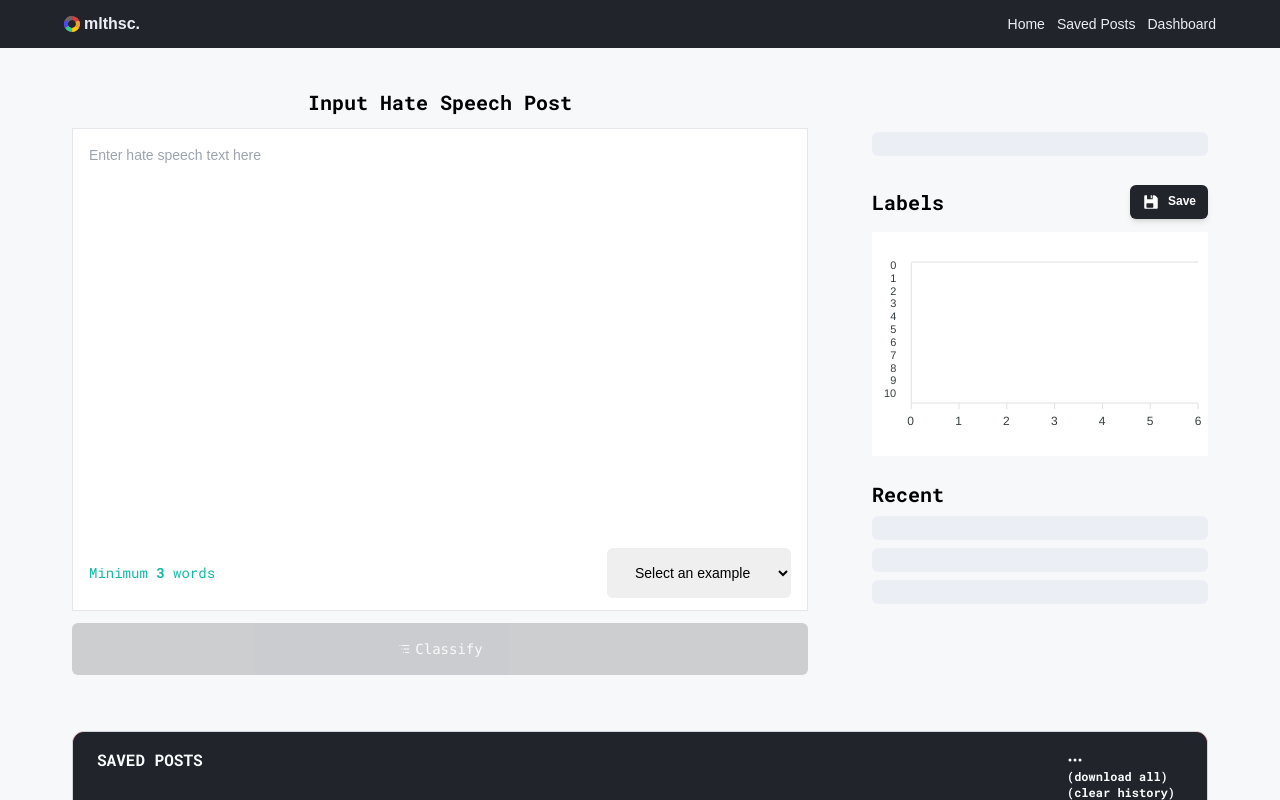
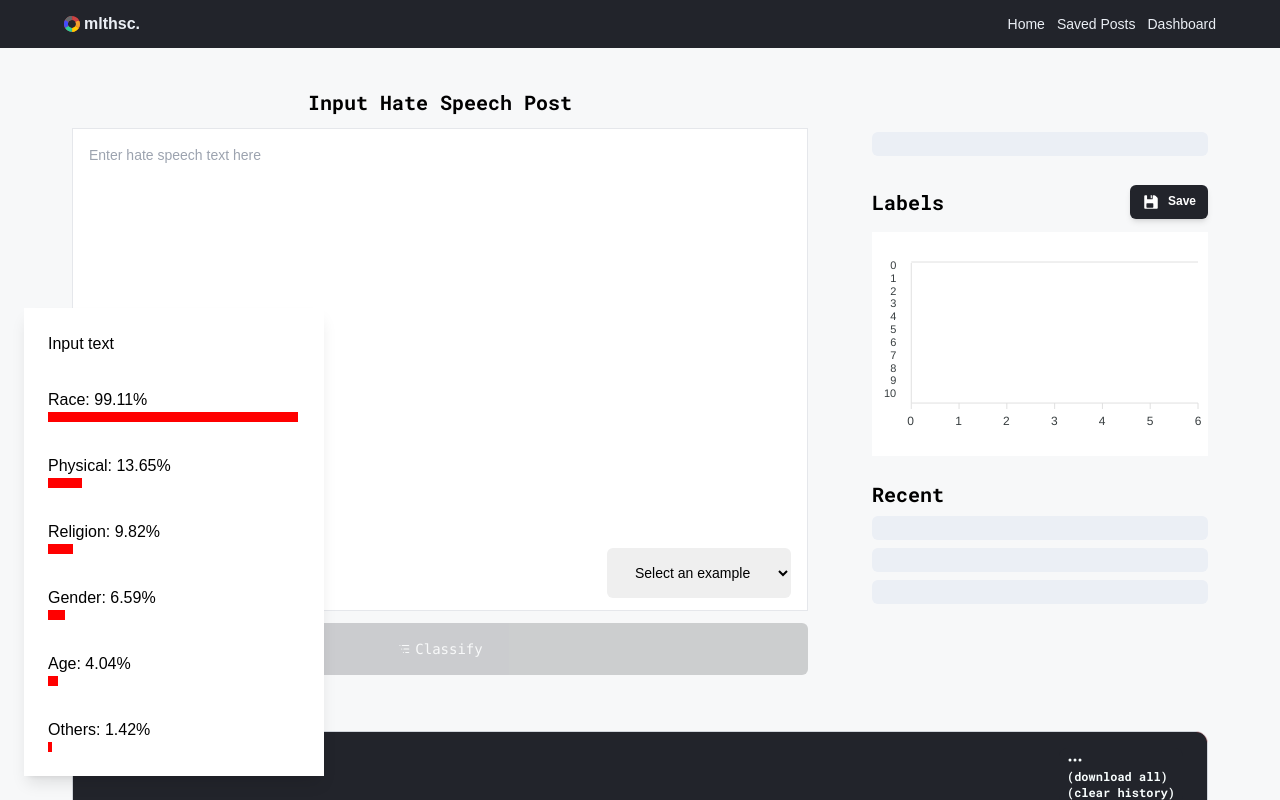
Before and after one commit to syke9p3/mlthsc-thesis, a React (Vite) app: page / in a window 1280 px wide. Shown: the top 800 px of the page. Built offline with nearby package versions, Linux system fonts and the light colour scheme.

Commit message:
transformers.js

```diff
--- a/package.json
+++ b/package.json
@@ -12,6 +12,7 @@
   "dependencies": {
     "@tanstack/react-query": "^5.45.1",
     "@tanstack/react-query-devtools": "^5.45.1",
+    "@xenova/transformers": "^2.17.2",
     "apexcharts": "^3.49.1",
     "axios": "^1.7.2",
     "react": "^18.2.0",
@@ -23,6 +24,7 @@
     "tailwind-merge": "^2.3.0"
   },
   "devDependencies": {
+    "@gradio/client": "^1.3.0",
     "@types/react": "^18.2.66",
     "@types/react-dom": "^18.2.22",
     "@typescript-eslint/eslint-plugin": "^7.2.0",
--- a/src/pages/Home.tsx
+++ b/src/pages/Home.tsx
@@ -1,24 +1,73 @@
+import { useEffect, useState } from "react";
 import About from "../components/About"
 import Banner from "../components/Banner"
 import Classifier from "../components/Classifier"
 import SavedPosts from "../components/SavedPosts"
-import { SavedPost } from "../types/types"
 
-const getSavedPosts = () => {
-    const posts = localStorage.getItem('savedPosts');
-    if (posts) {
-        return JSON.parse(posts);
-    }
-    return null;
-}
-
+import { pipeline, env, AutoModelForSequenceClassification, AutoTokenizer } from "@xenova/transformers";
 
 
 const Home = () => {
 
+    const [input, setInput] = useState("Input text")
+    const [scores, setScores] = useState(
+        [
+            { label: "Race", score: 0.9910967946052551 },
+            { label: "Physical", score: 0.13646088540554047 },
+            { label: "Religion", score: 0.09824617207050323 },
+            { label: "Gender", score: 0.06588869541883469 },
+            { label: "Age", score: 0.040375784039497375 },
+            { label: "Others", score: 0.014223281294107437 },
+        ]
+    )
+
+    // useEffect(() => {
+
+    //     const classify = async () => {
+
+    //         env.allowLocalModels = false;
+    //         const model_name = "syke9p3/bert-multilabel-tagalog-hate-speech-classifier"
+
+
+    //         try {
+    //             console.log("Starting classifier...")
+
+    //             const classifier = await pipeline("text-classification", model_name)
+
+    //             const input = "parang ewan na arabo naman to"
+    //             const output = await classifier(input, { topk: 6 });
+
+    //             console.log(input)
+    //             console.log(output)
+
+    //             // setScores(output)
+    //         } catch (e) {
+
+    //         }
+    //     }
+
+    //     classify()
+
+
+    // }, [])
+
+
+
 
     return (
         <main className="bg-[#F7F8F9]">
+            <div className="z-50 fixed bottom-0 p-6 m-6 bg-white min-w-[300px] shadow-lg flex flex-col gap-8">
+                <div>{input}</div>
+                {scores.map((score, i) => (
+                    <div key="i">
+                        <p>{score.label}: {(score.score * 100).toFixed(2)}%</p>
+                        <div style={{ height: '10px', width: `${score.score * 100}%`, maxWidth: '300px', backgroundColor: 'red' }} />
+                    </div>
+                ))
+
+                }
+
+            </div>
             <Classifier />
             <SavedPosts />
             <About />
```
Also changed, not shown: 1 other file (tests, documents, lock files or other folders).
